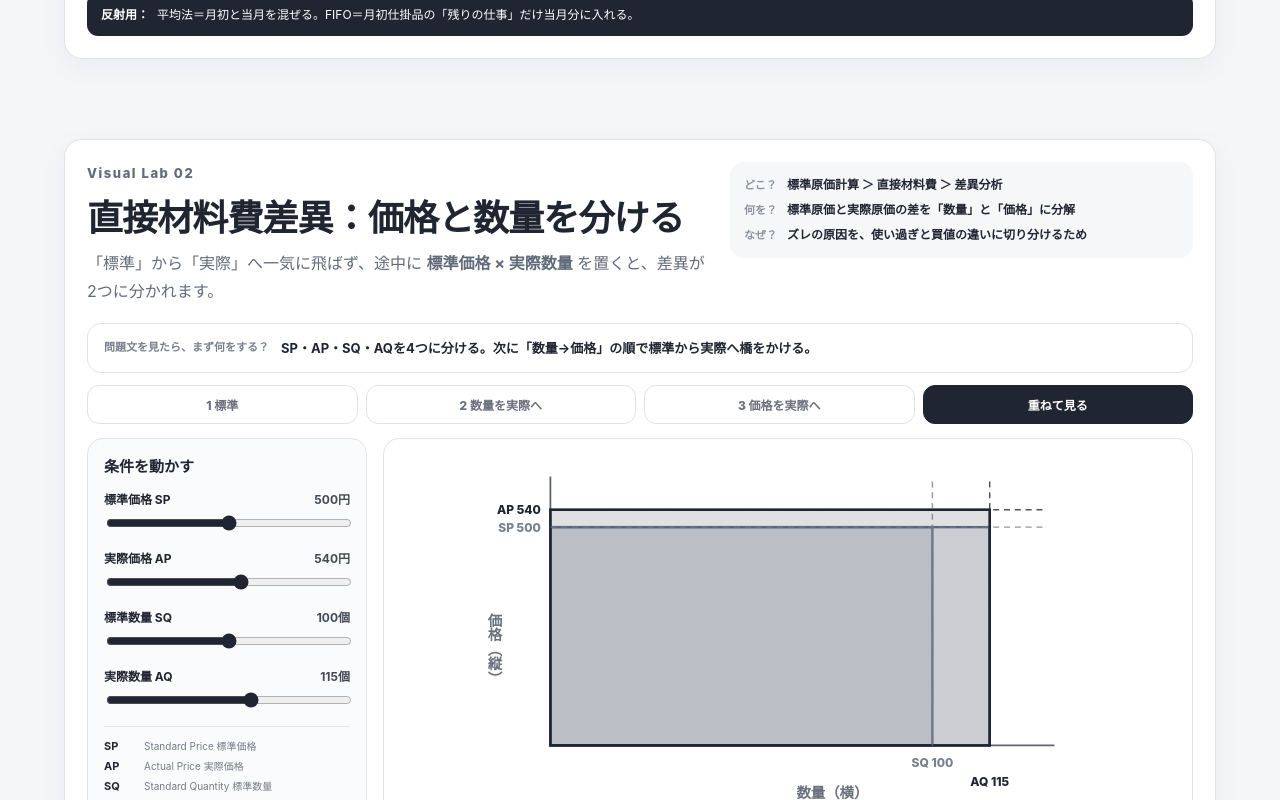
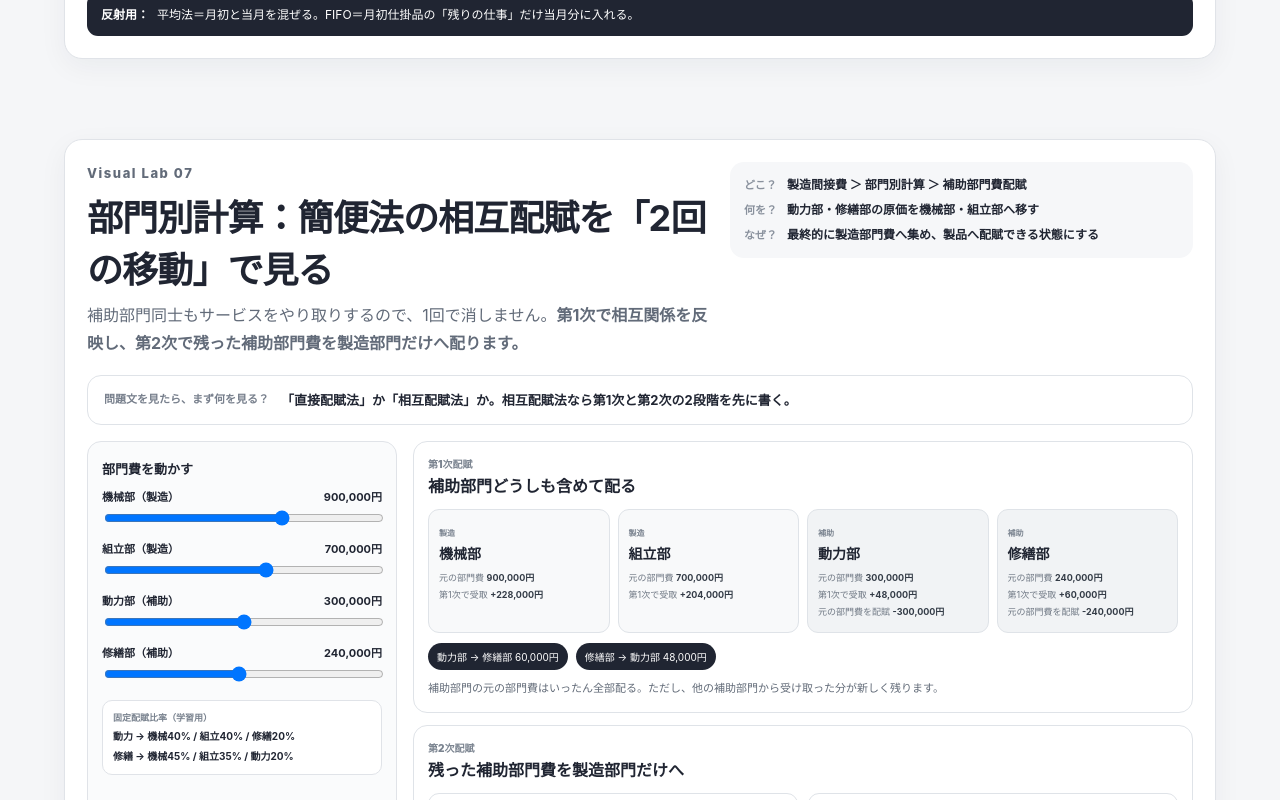
Before and after one commit to butyukunn82/boki2-cost-learning, a React (Vite) app: page / in a window 1280 px wide. Shown: the part 3400-4200 px from the top of the page. Built offline with nearby package versions, Linux system fonts and the light colour scheme.

Commit message:
feat: mount reciprocal department allocation lab

```diff
--- a/src/main.tsx
+++ b/src/main.tsx
@@ -9,17 +9,19 @@ import CvpLab from './features/CvpLab'
 import FirstMoveTrainer from './features/FirstMoveTrainer'
 import CorePatternTrainer from './features/CorePatternTrainer'
 import ProcessMethodLab from './features/ProcessMethodLab'
+import DepartmentAllocationLab from './features/DepartmentAllocationLab'
 import CbtPractice from './features/CbtPractice'
 import './styles/app.css'
 import './styles/flow-fix.css'
 import './styles/process-lab.css'
+import './styles/process-method-lab.css'
 import './styles/variance-lab.css'
 import './styles/overhead-lab.css'
 import './styles/direct-costing-lab.css'
 import './styles/cvp-lab.css'
 import './styles/first-move-trainer.css'
 import './styles/core-pattern-trainer.css'
-import './styles/process-method-lab.css'
+import './styles/department-lab.css'
 import './styles/cbt-practice.css'
 
 ReactDOM.createRoot(document.getElementById('root')!).render(
@@ -28,6 +30,7 @@ ReactDOM.createRoot(document.getElementById('root')!).render(
     <div className="standalone-lab">
       <ProcessCostLab />
       <ProcessMethodLab />
+      <DepartmentAllocationLab />
       <VarianceLab />
       <OverheadVarianceLab />
       <DirectCostingLab />
```
